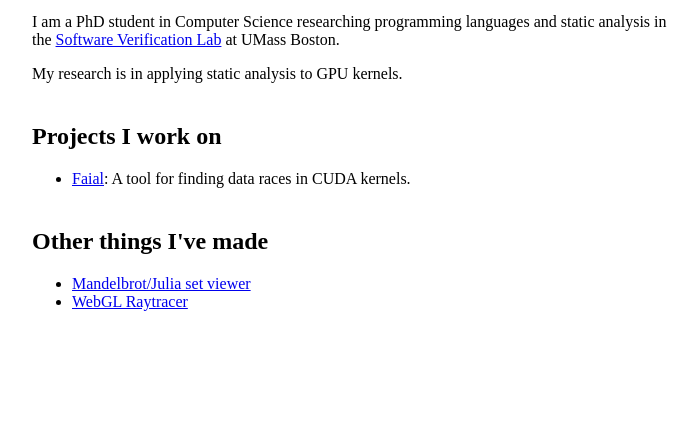
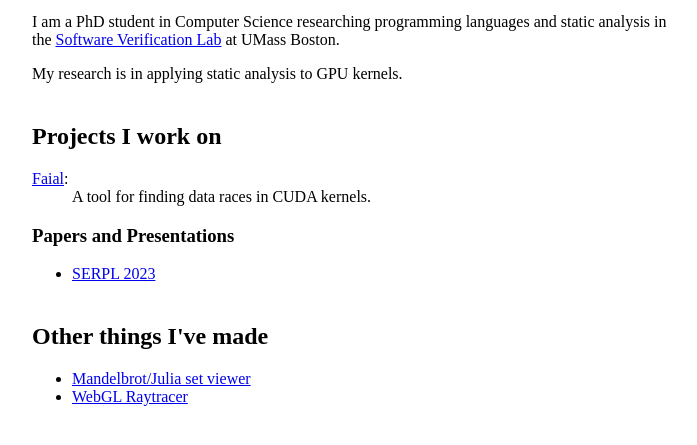
Before and after one commit to PaulMaynard/paulmaynard.github.io, a plain HTML site: page index.html in a window 1280 px wide. Shown: the part 117-562 px from the top of the page, without its empty margins (288-985 px from the left). Drawn offline with Linux system fonts and the light colour scheme.

Commit message:
serpl presentation link

```diff
--- a/index.html
+++ b/index.html
@@ -26,9 +26,15 @@
         </section>
         <section id="projects">
             <h2>Projects I work on</h2>
+            <dl>
+                <dt><a href="https://gitlab.com/umb-svl/faial">Faial</a>:</dt>
+                <dd>
+                    A tool for finding data races in CUDA kernels.
+                </dd>
+            </dl>
+            <h3>Papers and Presentations</h3>
             <ul>
-                <li><a href="https://gitlab.com/umb-svl/faial">Faial</a>: A tool for finding data races in CUDA kernels.
-                </li>
+                <li><a href="/serpl2023.pdf">SERPL 2023</a></li>
             </ul>
         </section>
         <section id="personal-projects">
```
